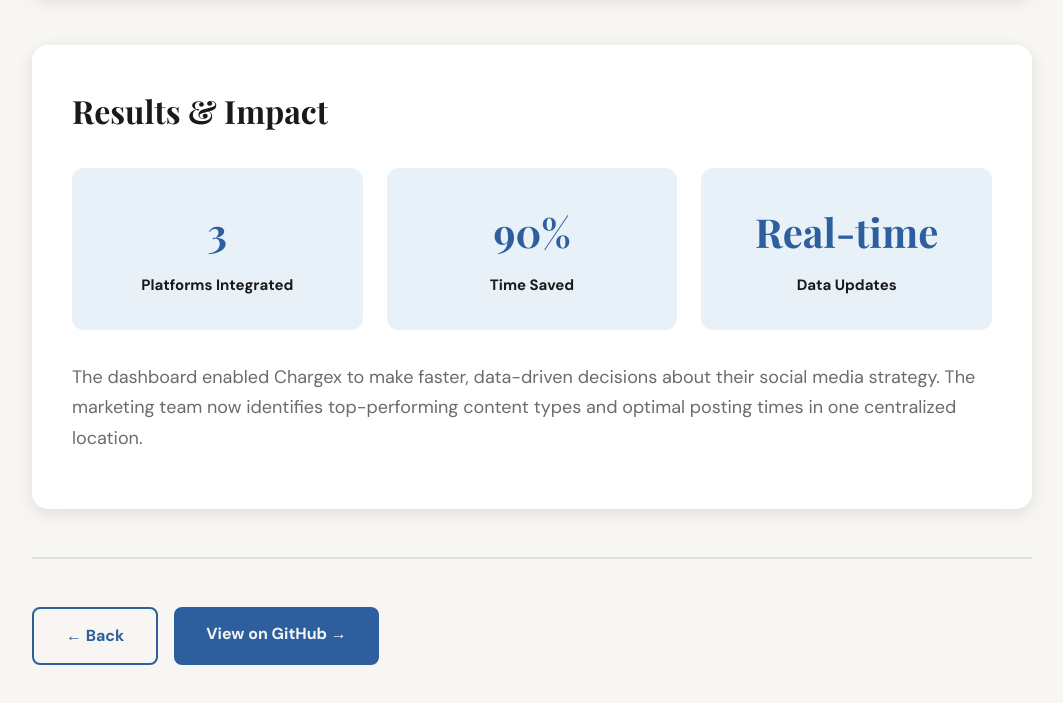
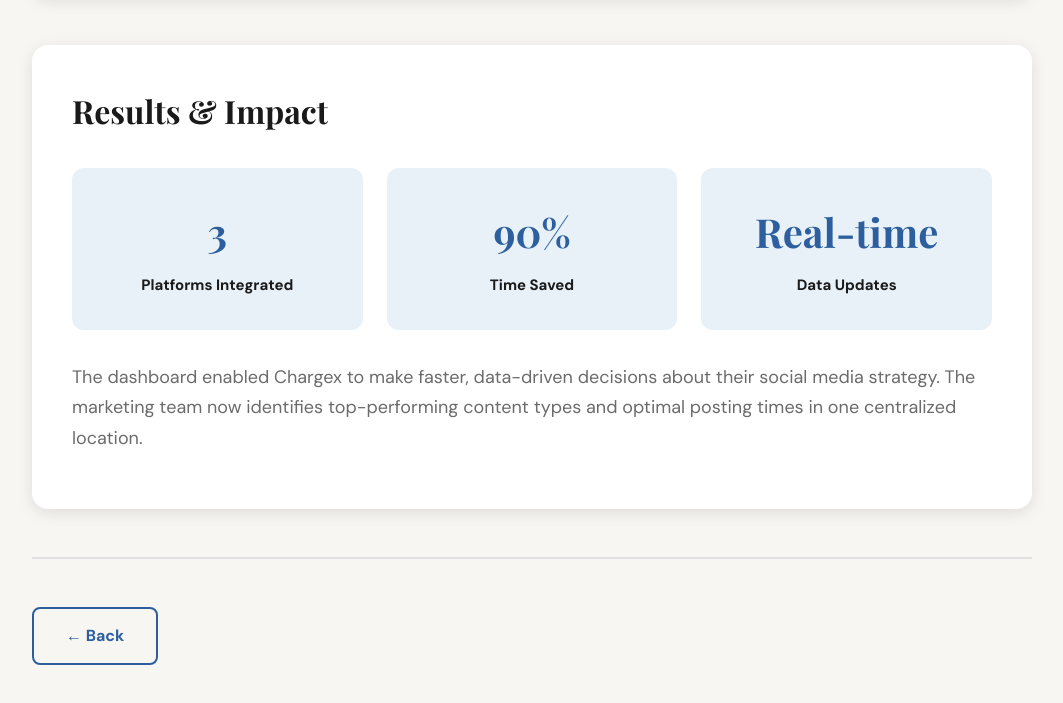
Before and after one commit to aleeeb0406/aleeeb0406.github.io, a plain HTML site: page chargex.html in a window 1280 px wide. Shown: the part 2586-3289 px from the top of the page, without its empty margins (108-1171 px from the left). Drawn offline with nearby package versions, Linux system fonts and the light colour scheme.

Commit message:
chargex.html

```diff
--- a/chargex.html
+++ b/chargex.html
@@ -838,7 +838,6 @@ body {
             <!-- Links -->
             <div class="project-links-bottom">
                 <a href="../index.html" class="btn btn-secondary">← Back </a>
-                <a href="https://github.com/alejandrabuelna/chargex-dashboard" class="btn btn-primary">View on GitHub →</a>
             </div>
         </div>
     </section>
```
